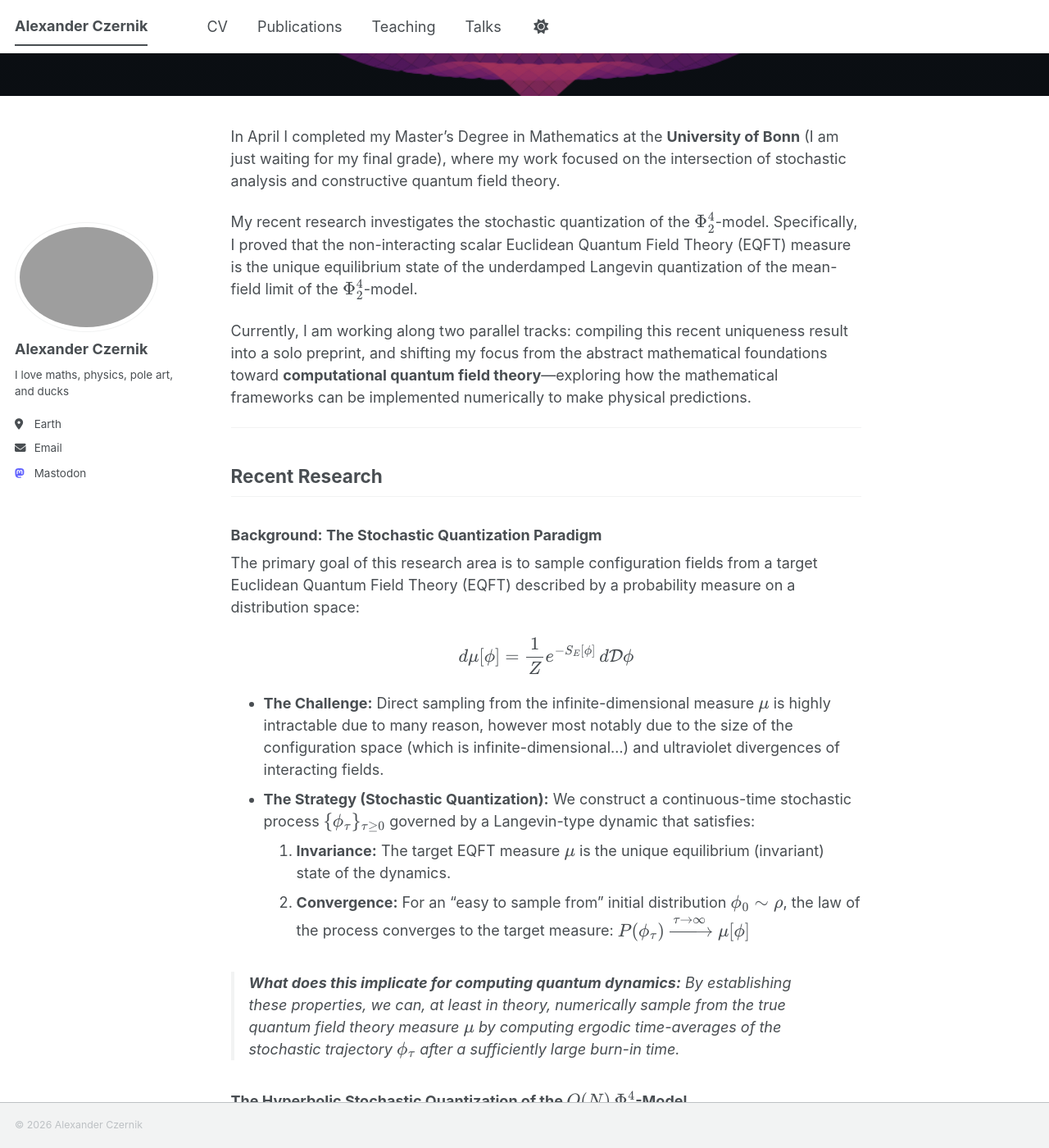
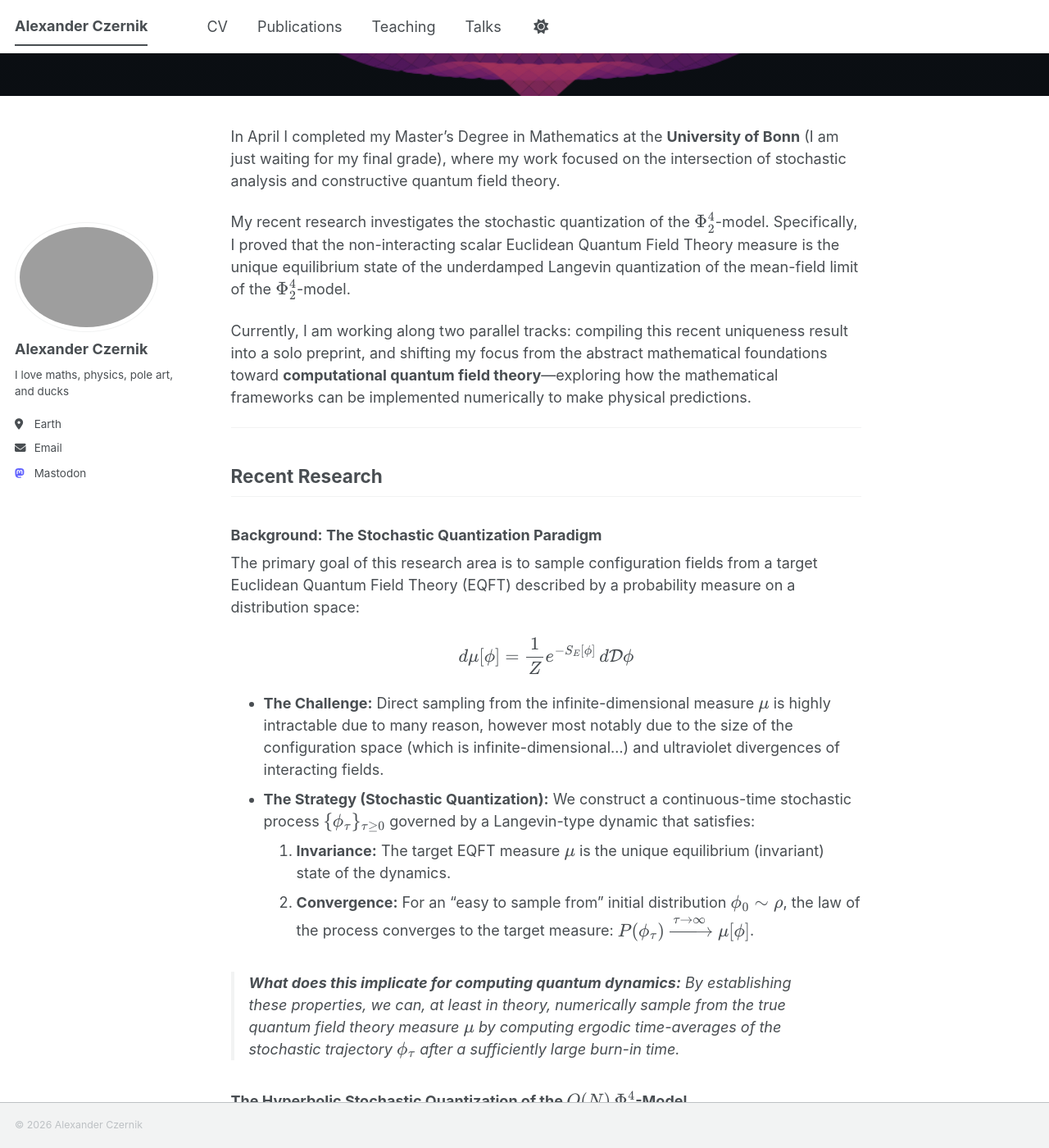
Before and after one commit to alexanderczernik/alexanderczernik.github.io, a Jekyll site: the page built from _pages/about.md, in a window 1280 px wide and 1400 px high, scrolled down 314 px. Shown: the whole window at 82% size. Built offline with Jekyll 4.4.1, drawn with Linux system fonts in a browser that asks for light colours; a script bundle is joined from its source files by our own code; library files that are not in the unit come from our copies; some of the changed text lies outside the part shown.

Commit message:
Update about.md

```diff
--- a/_pages/about.md
+++ b/_pages/about.md
@@ -18,7 +18,7 @@ $$
 
 In April I completed my Master’s Degree in Mathematics at the **University of Bonn** (I am just waiting for my final grade), where my work focused on the intersection of stochastic analysis and constructive quantum field theory.
 
-My recent research investigates the stochastic quantization of the $$\Phi^4_2$$-model. Specifically, I proved that the non-interacting scalar Euclidean Quantum Field Theory (EQFT) measure is the unique equilibrium state of the underdamped Langevin quantization of the mean-field limit of the $$\Phi^4_2$$-model.
+My recent research investigates the stochastic quantization of the $$\Phi^4_2$$-model. Specifically, I proved that the non-interacting scalar Euclidean Quantum Field Theory measure is the unique equilibrium state of the underdamped Langevin quantization of the mean-field limit of the $$\Phi^4_2$$-model.
 
 Currently, I am working along two parallel tracks: compiling this recent uniqueness result into a solo preprint, and shifting my focus from the abstract mathematical foundations toward **computational quantum field theory**—exploring how the mathematical frameworks can be implemented numerically to make physical predictions.
 
@@ -36,7 +36,7 @@ $$d\mu[\phi] = \frac{1}{Z} e^{-S_E[\phi]} \, d\mathcal{D}\phi$$
 * **The Strategy (Stochastic Quantization):** We construct a continuous-time stochastic process $$\{\phi_\tau\}_{\tau \geq 0}$$ governed by a Langevin-type dynamic that satisfies:
   1. **Invariance:** The target EQFT measure $$\mu$$ is the unique equilibrium (invariant) state of the dynamics.
   2. **Convergence:** For an "easy to sample from" initial distribution $$\phi_0 \sim \rho$$, the law of the process converges to the target measure:
-     $$P(\phi_\tau) \xrightarrow{\tau \to \infty} \mu[\phi]$$
+     $$P(\phi_\tau) \xrightarrow{\tau \to \infty} \mu[\phi]$$.
 
 > **What does this implicate for computing quantum dynamics:** By establishing these properties, we can, at least in theory, numerically sample from the true quantum field theory measure $$\mu$$ by computing ergodic time-averages of the stochastic trajectory $$\phi_\tau$$ after a sufficiently large burn-in time.
 
@@ -96,7 +96,7 @@ Establishing uniqueness for the SDMFW presents the mathematical challenge that s
 1. **Lack of Regularity:** The associated Markov semigroup is not continuous on the space of bounded, measurable functions.
 2. **Mean-Field Dependence:** The dynamics of the solution depend non-linearly on its own law through the mean-field expectation $$\langle \wick{\phi^{2}} \rangle$$.
 
-To overcome these obstacles, I developed a novel self-consistency argument to guarantee that $$\mu_0 \otimes \mu_1$$ is the unique equilibrium state of the SDMFW. *(For complete technical details, see my [Master's Thesis](link_to_thesis.pdf) Section 6 — or hopefully soon my solo preprint which is currently in preparation).*
+To overcome these obstacles, I developed a novel self-consistency argument to guarantee that $$\mu_0 \otimes \mu_1$$ is the unique equilibrium state of the SDMFW. *(For complete technical details, see my [Master's Thesis](/assets/files/master_thesis_czernik.pdf) Section 6 — or hopefully soon my solo preprint which is currently in preparation).*
 
 > **Physical & Computational Significance:**
 >From an applied perspective, this result demonstrates that within the stochastic quantization program, the best approximation of a large $$N$$-component $$\Phi^4_2$$-system is achieved simply by sampling from the non-interacting Gaussian Free Field measure.
```
Also changed, not shown: other parts of _pages/about.md (+3 -3 lines).
